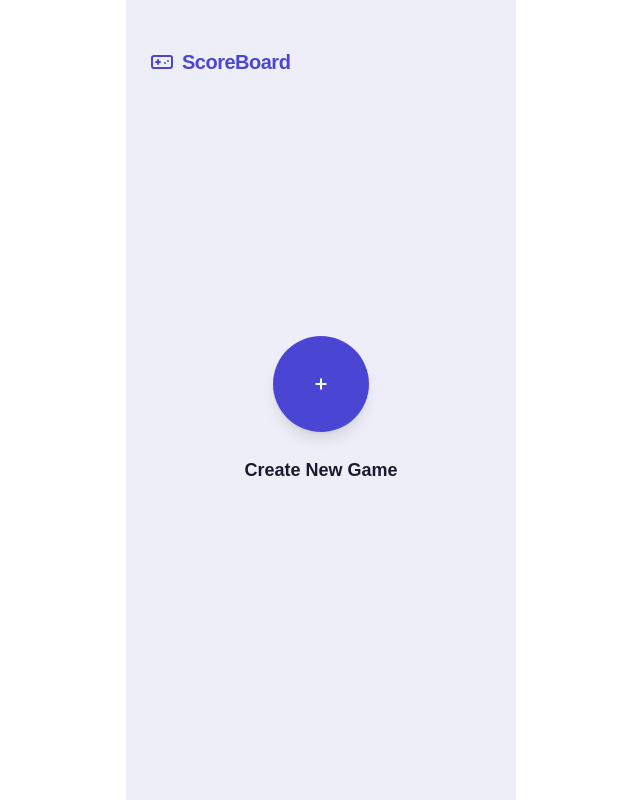
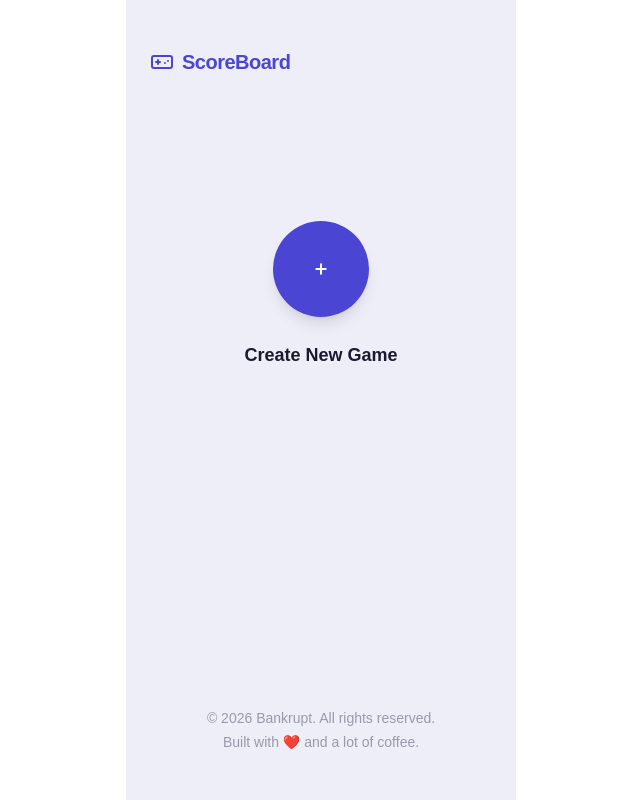
Before and after one commit to BXNK4042/score-board, a Next.js app: page / in a window 1280 px wide. Shown: the whole page, without its empty margins (319-959 px from the left). Built offline with nearby package versions, Linux system fonts and the light colour scheme.

Commit message:
feat: add footer component and wrap it to all screens

```diff
--- /dev/null
+++ b/components/Footer.tsx
@@ -0,0 +1,11 @@
+import React from 'react';
+
+export function Footer() {
+  const currentYear = new Date().getFullYear();
+  return (
+    <footer className="w-full text-center py-4 text-sm text-[var(--app-text-secondary)] font-medium mt-auto flex flex-col gap-1 shrink-0 select-none pb-6">
+      <div>© {currentYear} Bankrupt. All rights reserved.</div>
+      <div>Built with ❤️ and a lot of coffee.</div>
+    </footer>
+  );
+}
--- a/components/HomeScreen.tsx
+++ b/components/HomeScreen.tsx
@@ -2,6 +2,8 @@ import React from 'react';
 import { Gamepad, Plus, Pencil, Trash2, Zap } from 'lucide-react';
 import { Button } from '@/components/ui/button';
 import { MotionButton } from '@/components/ui/motion-button';
+import { Footer } from './Footer';
+
 
 export const GamepadIcon = () => (
   <Gamepad className="w-6 h-6 text-[var(--app-brand)]" strokeWidth={2} />
@@ -69,6 +71,8 @@ export function HomeScreen({
           </MotionButton>
         )}
       </div>
+
+      <Footer />
     </div>
   );
 }
--- a/components/InGameScreen.tsx
+++ b/components/InGameScreen.tsx
@@ -4,6 +4,8 @@ import React, { useState, useEffect } from 'react';
 import { motion, AnimatePresence } from 'framer-motion';
 import { Game, PALETTE } from '@/hooks/useGameState';
 import { PlayerDialog } from '@/components/PlayerDialog';
+import { Footer } from './Footer';
+
 import { Gamepad, UserPlus, Check, Play, Pause, X, RefreshCw, Pencil, Trash2, Crown } from 'lucide-react';
 import { Button } from '@/components/ui/button';
 import { Input } from '@/components/ui/input';
@@ -475,8 +477,8 @@ export function InGameScreen({
                                 variant="ghost"
                                 className={`flex-1 py-2 px-3 h-auto rounded-lg font-bold text-xs transition-colors ${
                                   activeTab === 'score'
-                                    ? 'text-white'
-                                    : 'text-[var(--app-text-secondary)]'
+                                    ? 'text-white hover:text-white hover:opacity-90'
+                                    : 'text-[var(--app-text-secondary)] hover:text-[var(--app-text-secondary)] hover:bg-[var(--app-background)]'
                                 }`}
                                 style={{
                                   backgroundColor: activeTab === 'score' ? player.color : 'transparent'
@@ -489,8 +491,8 @@ export function InGameScreen({
                                 variant="ghost"
                                 className={`flex-1 py-2 px-3 h-auto rounded-lg font-bold text-xs transition-colors ${
                                   activeTab === 'foul'
-                                    ? 'text-white'
-                                    : 'text-[var(--app-text-secondary)]'
+                                    ? 'text-white hover:text-white hover:opacity-90'
+                                    : 'text-[var(--app-text-secondary)] hover:text-[var(--app-text-secondary)] hover:bg-[var(--app-background)]'
                                 }`}
                                 style={{
                                   backgroundColor: activeTab === 'foul' ? player.color : 'transparent'
@@ -535,6 +537,8 @@ export function InGameScreen({
           )}
         </div>
       </div>
+
+      <Footer />
 
       {/* Bulk Action Bar */}
       <AnimatePresence>
--- a/components/SetupScreen.tsx
+++ b/components/SetupScreen.tsx
@@ -3,6 +3,8 @@ import { motion, AnimatePresence } from 'framer-motion';
 import { PALETTE, DraftPlayer } from '@/hooks/useGameState';
 import { GamepadIcon, PlusIcon, PencilIcon, TrashIcon, BoltIcon } from '@/components/HomeScreen';
 import { PlayerDialog } from '@/components/PlayerDialog';
+import { Footer } from './Footer';
+
 import { Button } from '@/components/ui/button';
 import { MotionButton } from '@/components/ui/motion-button';
 import { Input } from '@/components/ui/input';
@@ -217,6 +219,8 @@ export function SetupScreen({
         </MotionButton>
       </div>
 
+      <Footer />
+
       {/* Player Dialog (Add / Edit) */}
       {dialogOpen && (
         <PlayerDialog
```
